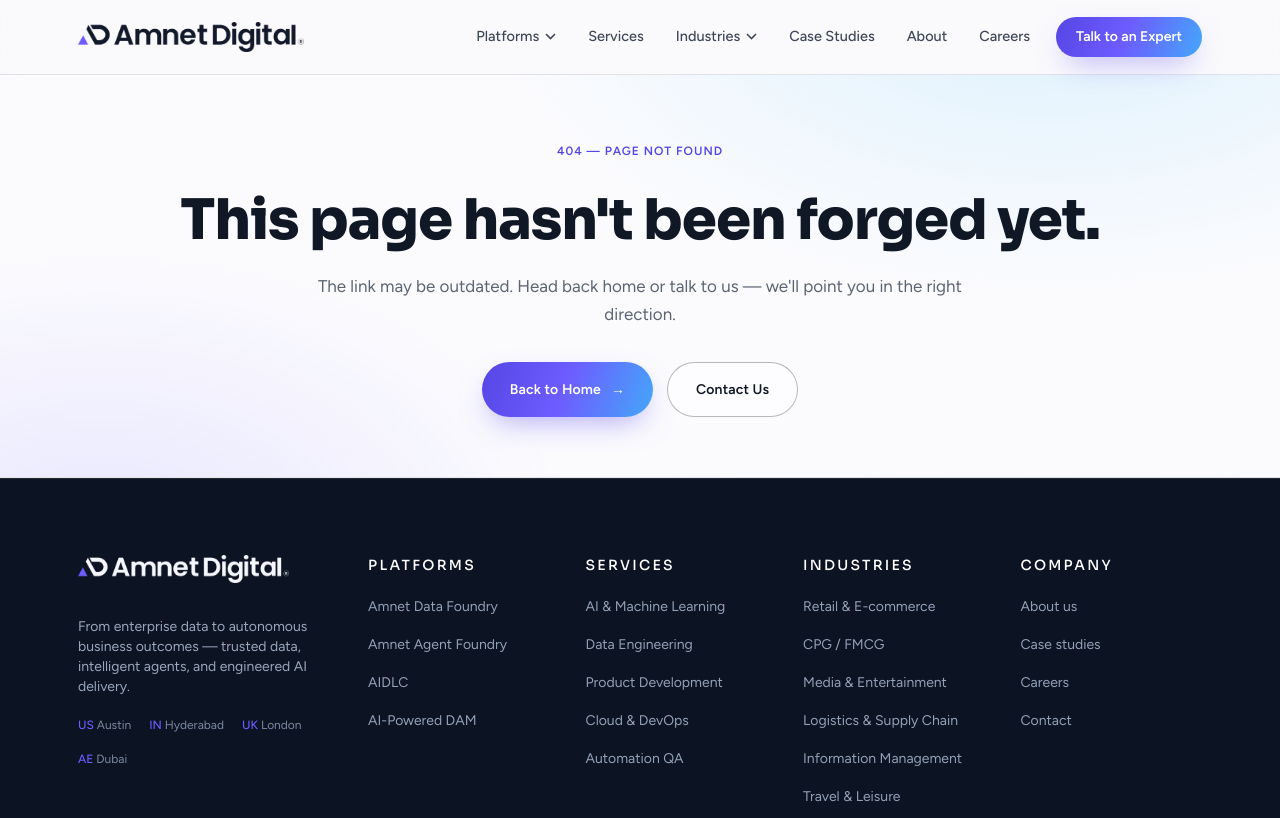
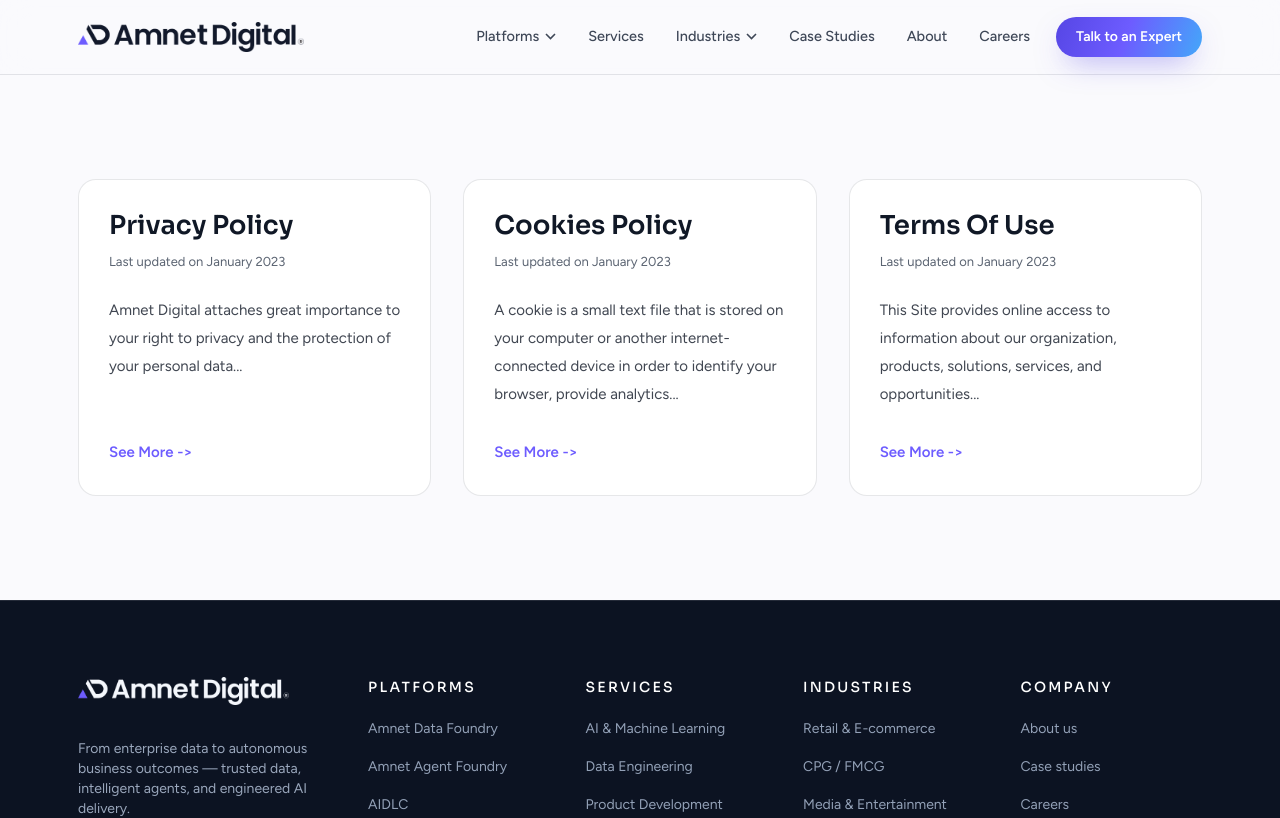
Before and after one commit to dineshReddyPadala/Amnet_Digital_Website, a Next.js app: page /legal-resources in a window 1280 px wide. Before the commit this address had no page. Shown: the top 818 px of the page. Built offline with nearby package versions, Linux system fonts and the light colour scheme.

Commit message:
Add Legal Resources page
Three policy cards (Privacy, Cookies, Terms of Use) at /legal-resources,
linked from the footer and added to the sitemap. The See More links
point at the policy pages' final routes, which are not built yet.

```diff
--- /dev/null
+++ b/app/legal-resources/page.tsx
@@ -0,0 +1,39 @@
+import type { Metadata } from 'next';
+import Link from 'next/link';
+import { Section } from '@/components/ui/Section';
+import { Wrap } from '@/components/ui/Wrap';
+import { Card } from '@/components/ui/Card';
+import { LEGAL_POLICIES } from '@/data/legal';
+
+export const metadata: Metadata = {
+  title: 'Legal Resources — Amnet Digital',
+  description: 'Amnet Digital privacy policy, cookies policy and terms of use.',
+};
+
+export default function LegalResourcesPage() {
+  return (
+    <Section>
+      <Wrap>
+        {/* The design has no visible heading; this keeps one H1 for SEO and screen readers. */}
+        <h1 className="sr-only">Legal Resources</h1>
+        <div className="grid grid-cols-3 tablet:grid-cols-2 mobile:grid-cols-1 gap-8 mobile:gap-6">
+          {LEGAL_POLICIES.map((policy) => (
+            <Card key={policy.href}>
+              <article className="h-full flex flex-col">
+                <h2 className="text-[26px] leading-tight font-semibold tracking-normal text-ink">{policy.title}</h2>
+                <p className="mt-2 text-[13px]">{policy.updated}</p>
+                <p className="mt-6 text-[15px] leading-7 text-ink/80">{policy.excerpt}</p>
+                <Link
+                  href={policy.href}
+                  className="mt-auto pt-8 text-[15px] font-semibold text-gold hover:text-bronze transition-colors"
+                >
+                  See More -&gt;
+                </Link>
+              </article>
+            </Card>
+          ))}
+        </div>
+      </Wrap>
+    </Section>
+  );
+}
--- a/app/sitemap.ts
+++ b/app/sitemap.ts
@@ -16,6 +16,7 @@
   '/about',
   '/careers',
   '/contact',
+  '/legal-resources',
 ];
 
 export default function sitemap(): MetadataRoute.Sitemap {
--- a/components/layout/Footer.tsx
+++ b/components/layout/Footer.tsx
@@ -36,8 +36,7 @@
         </div>
         <div className="mt-14 pt-[26px] border-t border-line-dark grid grid-cols-[1fr_auto_1fr] mobile:grid-cols-1 items-center gap-5 text-[13px] text-[#66748C]">
           <span>© 2026 Amnet Digital. All rights reserved.</span>
-          {/* TODO: point at the Legal Resources page once it exists */}
-          <Link href="#" className="hover:text-gold transition-colors">
+          <Link href="/legal-resources" className="hover:text-gold transition-colors">
             Legal Resources
           </Link>
           <span className="justify-self-end mobile:justify-self-start">Founded 2019 · Trusted by Fortune 500 & growing companies alike</span>
--- /dev/null
+++ b/data/legal.ts
@@ -0,0 +1,31 @@
+export type LegalPolicy = {
+  title: string;
+  updated: string;
+  excerpt: string;
+  href: string;
+};
+
+// Policy pages are not built yet; the hrefs are their final routes.
+export const LEGAL_POLICIES: LegalPolicy[] = [
+  {
+    title: 'Privacy Policy',
+    updated: 'Last updated on January 2023',
+    excerpt:
+      'Amnet Digital attaches great importance to your right to privacy and the protection of your personal data...',
+    href: '/legal-resources/privacy-policy',
+  },
+  {
+    title: 'Cookies Policy',
+    updated: 'Last updated on January 2023',
+    excerpt:
+      'A cookie is a small text file that is stored on your computer or another internet-connected device in order to identify your browser, provide analytics...',
+    href: '/legal-resources/cookies-policy',
+  },
+  {
+    title: 'Terms Of Use',
+    updated: 'Last updated on January 2023',
+    excerpt:
+      'This Site provides online access to information about our organization, products, solutions, services, and opportunities...',
+    href: '/legal-resources/terms-of-use',
+  },
+];
```
